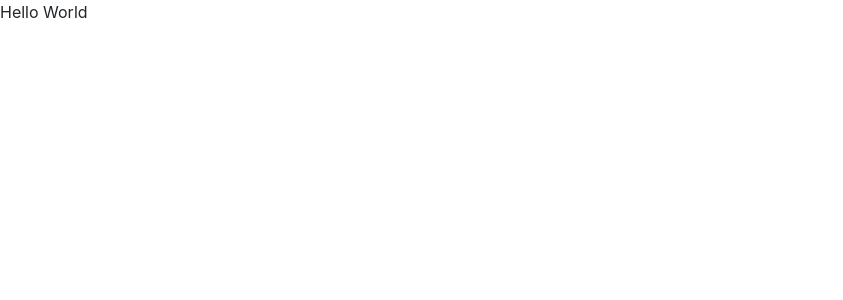
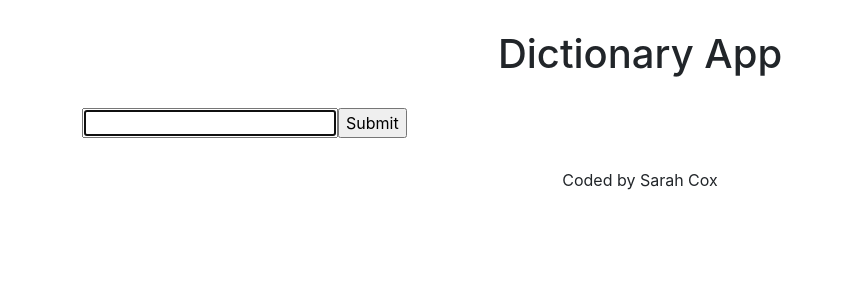
Before and after one commit to sarahc987/dictionary-project, a React (Create React App) app: page / in a window 1280 px wide. Shown: the top 300 px of the page, without its empty margins (0-843 px from the left). Built offline with nearby package versions, Linux system fonts and the light colour scheme.

Commit message:
Created basic search engine

```diff
--- a/src/App.css
+++ b/src/App.css
@@ -0,0 +1,9 @@
+.App-footer {
+  margin-top: 30px;
+  text-align: center;
+}
+
+header {
+  text-align: center;
+  margin: 30px 0;
+}
--- a/src/App.js
+++ b/src/App.js
@@ -1,5 +1,16 @@
 import "./App.css";
+import Dictionary from "./Dictionary";
 
 export default function App() {
-  return <div className="App">Hello World</div>;
+  return (
+    <div className="App">
+      <div className="container">
+        <header>
+          <h1>Dictionary App</h1>
+        </header>
+        <Dictionary />
+        <footer className="App-footer">Coded by Sarah Cox</footer>
+      </div>
+    </div>
+  );
 }
--- /dev/null
+++ b/src/Dictionary.js
@@ -0,0 +1,24 @@
+import React, { useState } from "react";
+import "./Dictionary.css";
+
+export default function Dictionary() {
+  let [keyword, setKeyword] = useState(null);
+
+  function search(event) {
+    event.preventDefault();
+    alert(`Searching for ${keyword}`);
+  }
+
+  function handleKeywordChange(event) {
+    setKeyword(event.target.value);
+  }
+
+  return (
+    <div className="Dictionary">
+      <form onSubmit={search}>
+        <input type="search" onChange={handleKeywordChange} autoFocus={true} />
+        <input type="submit" />
+      </form>
+    </div>
+  );
+}
```
Also changed, not shown: src/Dictionary.css (added).
